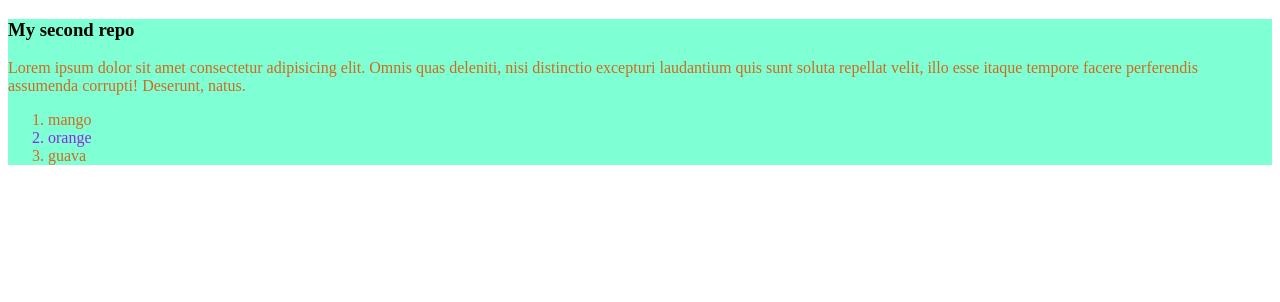
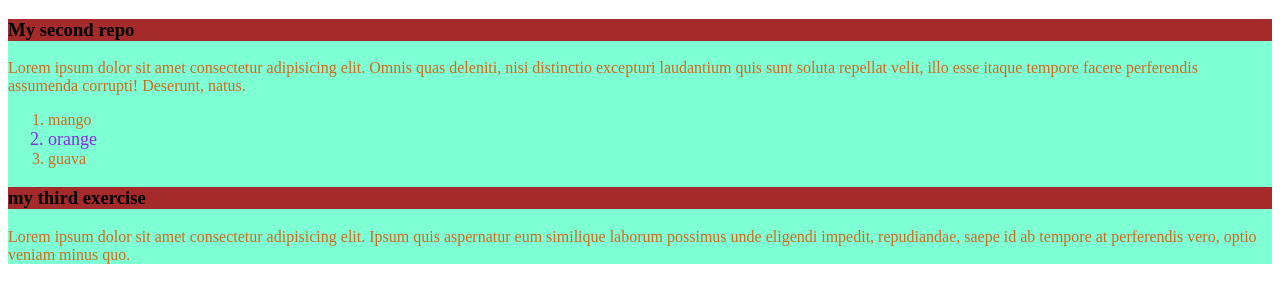
Before and after one commit to KhushnurAnjum26/my-second-git-repo, a plain HTML site: page index.html in a window 1280 px wide. Drawn offline with Linux system fonts and the light colour scheme.

Commit message:
fourth addition

```diff
--- a/index.html
+++ b/index.html
@@ -16,6 +16,11 @@
                 <li id="new">orange</li>
                 <li>guava</li>
             </ol>
+            <div>
+                <h3>my third exercise</h3>
+                <p>Lorem ipsum dolor sit amet consectetur adipisicing elit. Ipsum quis aspernatur eum similique laborum
+                     possimus unde eligendi impedit, repudiandae, saepe id ab tempore at perferendis vero, optio veniam minus quo.</p>
+            </div>
     </div>
 </body>
 </html>
--- a/styles/blog.css
+++ b/styles/blog.css
@@ -1,13 +1,14 @@
 div{
     background-color: aquamarine;
     font-family: 'Times New Roman', Times, serif;
-    font-weight: 100px ;
     color: chocolate;
 
 }
 h3{
     color: black;
+    background-color: brown;
 }
 #new{
     color: blueviolet;
+    font-size: large;
 }
```
